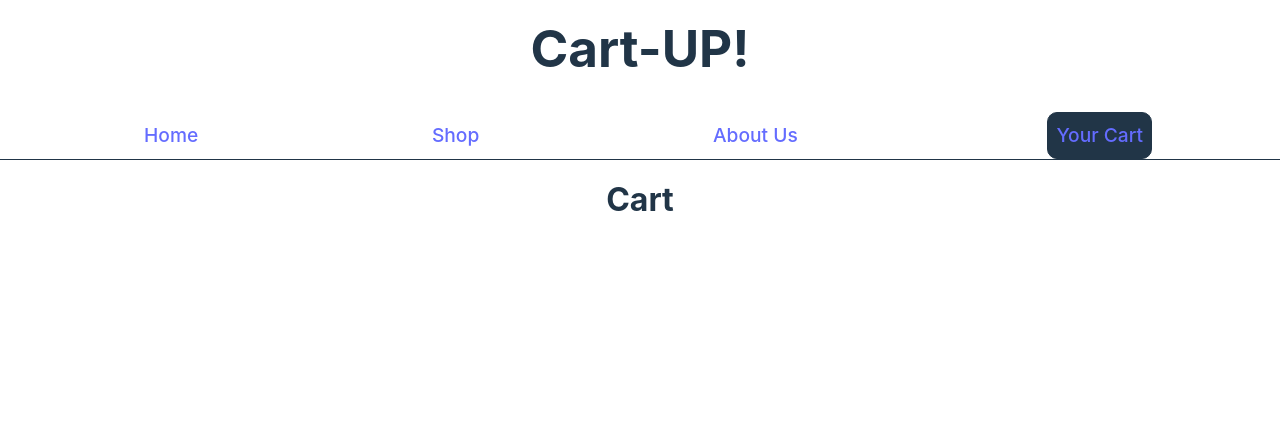
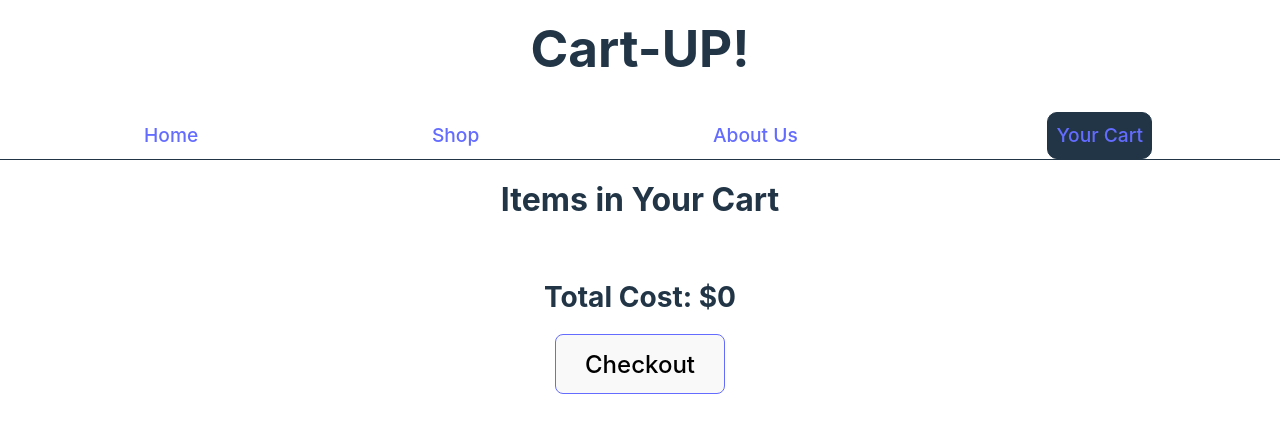
Before and after one commit to r0hitm/shopping-kart, a React (Vite) app: page /shopping-kart/cart in a window 1280 px wide. Shown: the top 432 px of the page. Built offline with nearby package versions, Linux system fonts and the light colour scheme.

Commit message:
Everything works

```diff
--- a/src/App.jsx
+++ b/src/App.jsx
@@ -1,5 +1,4 @@
-// import { useState } from 'react'
-// import cartLogo from '/cart.svg'
+import { useState } from 'react'
 
 import Navbar from "./components/Navbar.jsx";
 
@@ -7,13 +6,13 @@ import "./App.css";
 import { Outlet } from "react-router-dom";
 
 function App() {
-    // const [count, setCount] = useState(0)
+    const [userCart, setUserCart] = useState([]);   // userCart is an array of objects
 
     return (
         <>
             <h1 className="title">Cart-UP!</h1>
             <Navbar />
-            <Outlet />
+            <Outlet context={[userCart, setUserCart]} />
         </>
     );
 }
--- a/src/components/Navbar.css
+++ b/src/components/Navbar.css
@@ -4,6 +4,9 @@ nav {
     margin-top: 1rem;
     margin-bottom: 1rem;
     border-bottom: 1px solid rgba(255, 255, 255, 0.87);
+    position: sticky;
+    top: 0;
+    background-color: #242424;
 }
 
 nav ul {
@@ -51,5 +54,6 @@ li#cart.active {
 @media (prefers-color-scheme: light) {
     nav {
         border-bottom: 1px solid #213547;
+        background-color: #fff;
     }
 }
--- a/src/index.css
+++ b/src/index.css
@@ -23,14 +23,6 @@ a:hover {
   color: #535bf2;
 }
 
-/* body {
-  margin: 0;
-  display: flex;
-  place-items: center;
-  min-width: 320px;
-  min-height: 100vh;
-} */
-
 h1 {
   font-size: 3.2em;
   line-height: 1.1;
@@ -38,7 +30,7 @@ h1 {
 
 button {
   border-radius: 8px;
-  border: 1px solid transparent;
+  border: 1px solid #646cff;
   padding: 0.6em 1.2em;
   font-size: 1em;
   font-weight: 500;
@@ -47,8 +39,8 @@ button {
   cursor: pointer;
   transition: border-color 0.25s;
 }
-button:hover {
-  border-color: #646cff;
+button:hover{
+  background-color: #646cff;
 }
 button:focus,
 button:focus-visible {
--- /dev/null
+++ b/src/routes/Cart.css
@@ -0,0 +1,17 @@
+.total {
+    text-align: center;
+    display: flex;
+    justify-content: center;
+    align-items: center;
+    font-size: 1.5rem;
+    font-weight: 600;
+}
+
+.checkout {
+    display: flex;
+    justify-content: center;
+    align-items: center;
+    font-size: 1.5rem;
+    padding: 1rem;
+    margin-bottom: 2rem;
+}
--- a/src/routes/Cart.jsx
+++ b/src/routes/Cart.jsx
@@ -1,3 +1,60 @@
+import { useOutletContext } from "react-router-dom";
+import "./Cart.css";
+
 export default function Cart() {
-    return <h2>Cart</h2>;
+    const [userCart, setUserCart] = useOutletContext();
+
+    function removeFromCart(productId) {
+        const newCart = [...userCart];
+        const itemInCart = newCart.find(item => item.product.id === productId);
+        if (itemInCart) {
+            itemInCart.quantity--;
+        }
+        if (itemInCart.quantity === 0) {
+            const index = newCart.indexOf(itemInCart);
+            newCart.splice(index, 1);
+        }
+        setUserCart(newCart);
+    }
+
+    return (
+        <>
+            <h2>Items in Your Cart</h2>
+            <div className="products">
+                {userCart.map((item, index) => (
+                    <div className="product" key={index}>
+                        <img src={item.product.image} alt={item.product.name} />
+                        <h3>{item.product.name}</h3>
+                        <p>Price: ${item.product.price}</p>
+                        <p>Quantity: {item.quantity}</p>
+                        <button onClick={() => removeFromCart(item.product.id)}>
+                            Remove from Cart
+                        </button>
+                    </div>
+                ))}
+            </div>
+            <div className="total">
+                <h3>
+                    Total Cost: $
+                    {userCart.reduce((total, item) => {
+                        return total + item.product.price * item.quantity;
+                    }, 0)}
+                </h3>
+            </div>
+            <div className="checkout">
+                <button
+                    onClick={() => {
+                        if (userCart.length === 0) {
+                            alert("Your cart is empty!");
+                            return;
+                        }
+                        alert("Thank you for shopping with us!");
+                        setUserCart([]);
+                    }}
+                >
+                    Checkout
+                </button>
+            </div>
+        </>
+    );
 }
--- a/src/routes/Shop.jsx
+++ b/src/routes/Shop.jsx
@@ -1,4 +1,5 @@
-import "./Shop.css"
+import { useOutletContext } from "react-router-dom";
+import "./Shop.css";
 
 // this could be a response from an API
 const products = [
@@ -35,6 +36,19 @@ const products = [
 ];
 
 export default function Shop() {
+    const [userCart, setUserCart] = useOutletContext();
+
+    function addToCart(product) {
+        const newCart = [...userCart];
+        const itemInCart = newCart.find(item => item.product.id === product.id);
+        if (itemInCart) {
+            itemInCart.quantity++;
+        } else {
+            newCart.push({ product: product, quantity: 1 });
+        }
+        setUserCart(newCart);
+    }
+
     return (
         <>
             <h2>Our Products</h2>
@@ -44,6 +58,9 @@ export default function Shop() {
                         <img src={product.image} alt={product.name} />
                         <h3>{product.name}</h3>
                         <p>Price: ${product.price}</p>
+                        <button onClick={() => addToCart(product)}>
+                            Add to Cart
+                        </button>
                     </div>
                 ))}
             </div>
```
